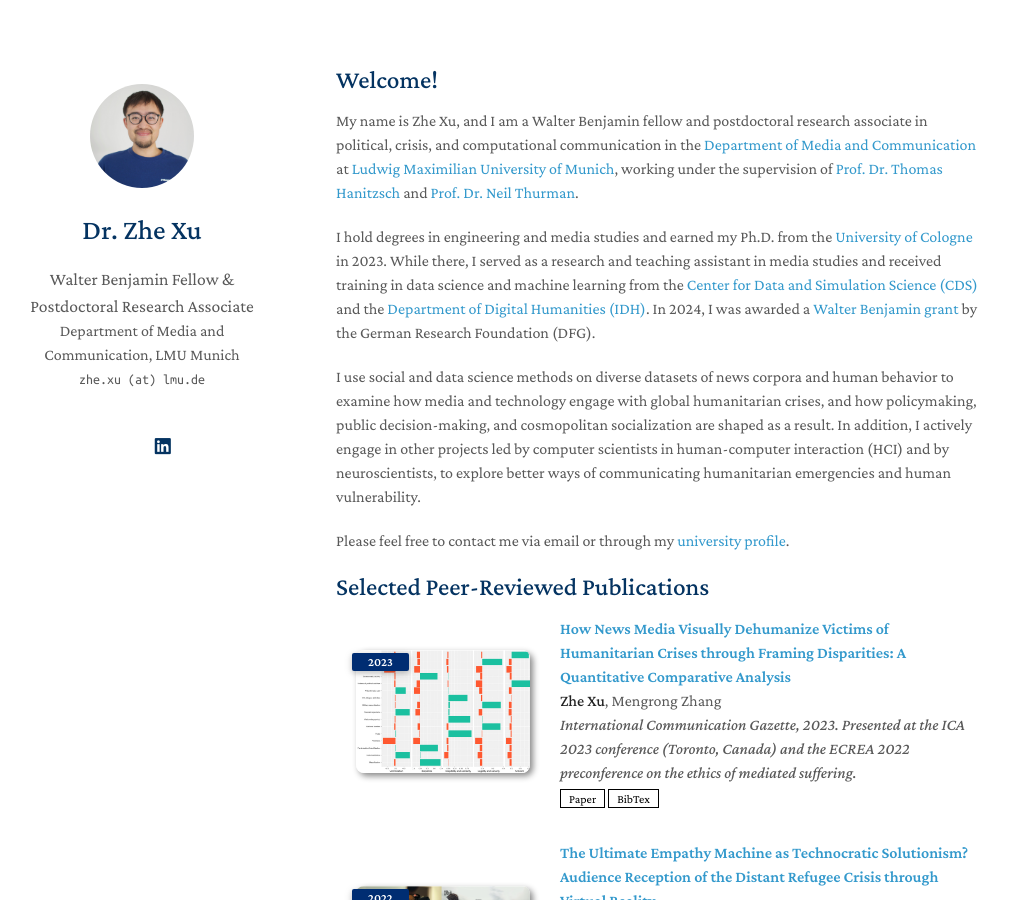
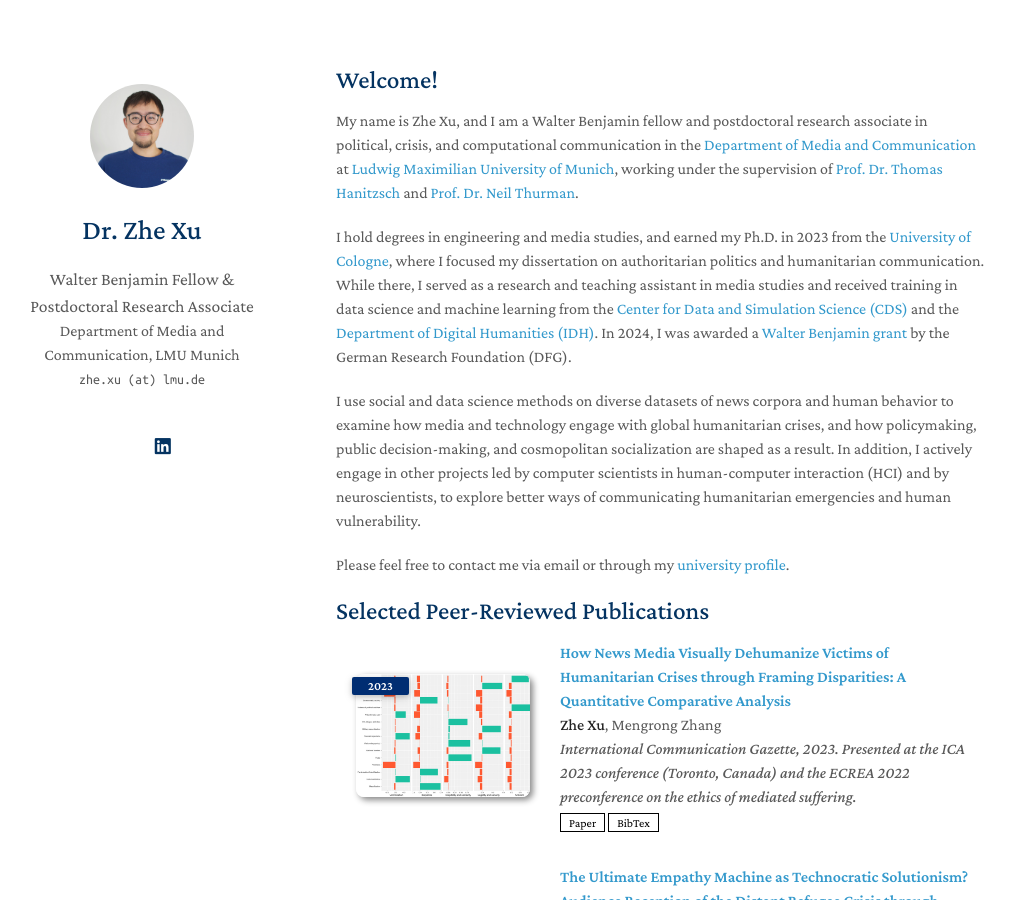
Before and after one commit to zhexuphd/home, a Jekyll site: the page built from index.md, in a window 1280 px wide and 900 px high. Shown: the whole window, without its empty margins (134-1149 px from the left). Built offline with Jekyll 4.4.1, drawn with Linux system fonts in a browser that asks for light colours; a style sheet for code colours, icons or effects is not loaded; our own code applies the rules of GitHub Pages for plain Markdown files.

Commit message:
Update index.md

```diff
--- a/index.md
+++ b/index.md
@@ -5,7 +5,7 @@ layout: homepage
 ## Welcome!
 My name is Zhe Xu, and I am a Walter Benjamin fellow and postdoctoral research associate in political, crisis, and computational communication in the [Department of Media and Communication](https://www.ifkw.uni-muenchen.de/index.html) at [Ludwig Maximilian University of Munich](https://www.lmu.de/en/), working under the supervision of [Prof. Dr. Thomas Hanitzsch](https://www.ifkw.uni-muenchen.de/organisation/personen/professoren/hanitzsch_thomas/index.html) and [Prof. Dr. Neil Thurman](https://neilthurman.com/).
 
-I hold degrees in engineering and media studies and earned my Ph.D. from the [University of Cologne](https://www.uni-koeln.de/en/) in 2023. While there, I served as a research and teaching assistant in media studies and received training in data science and machine learning from the [Center for Data and Simulation Science (CDS)](https://cds.uni-koeln.de/en/) and the [Department of Digital Humanities (IDH)](https://dh.phil-fak.uni-koeln.de/). In 2024, I was awarded a [Walter Benjamin grant](https://www.dfg.de/en/research-funding/funding-opportunities/programmes/individual/walter-benjamin) by the German Research Foundation (DFG).
+I hold degrees in engineering and media studies, and earned my Ph.D. in 2023 from the [University of Cologne](https://www.uni-koeln.de/en/), where I focused my dissertation on authoritarian politics and humanitarian communication. While there, I served as a research and teaching assistant in media studies and received training in data science and machine learning from the [Center for Data and Simulation Science (CDS)](https://cds.uni-koeln.de/en/) and the [Department of Digital Humanities (IDH)](https://dh.phil-fak.uni-koeln.de/). In 2024, I was awarded a [Walter Benjamin grant](https://www.dfg.de/en/research-funding/funding-opportunities/programmes/individual/walter-benjamin) by the German Research Foundation (DFG).
 
 I use social and data science methods on diverse datasets of news corpora and human behavior to examine how media and technology engage with global humanitarian crises, and how policymaking, public decision-making, and cosmopolitan socialization are shaped as a result. In addition, I actively engage in other projects led by computer scientists in human-computer interaction (HCI) and by neuroscientists, to explore better ways of communicating humanitarian emergencies and human vulnerability.
 
```
